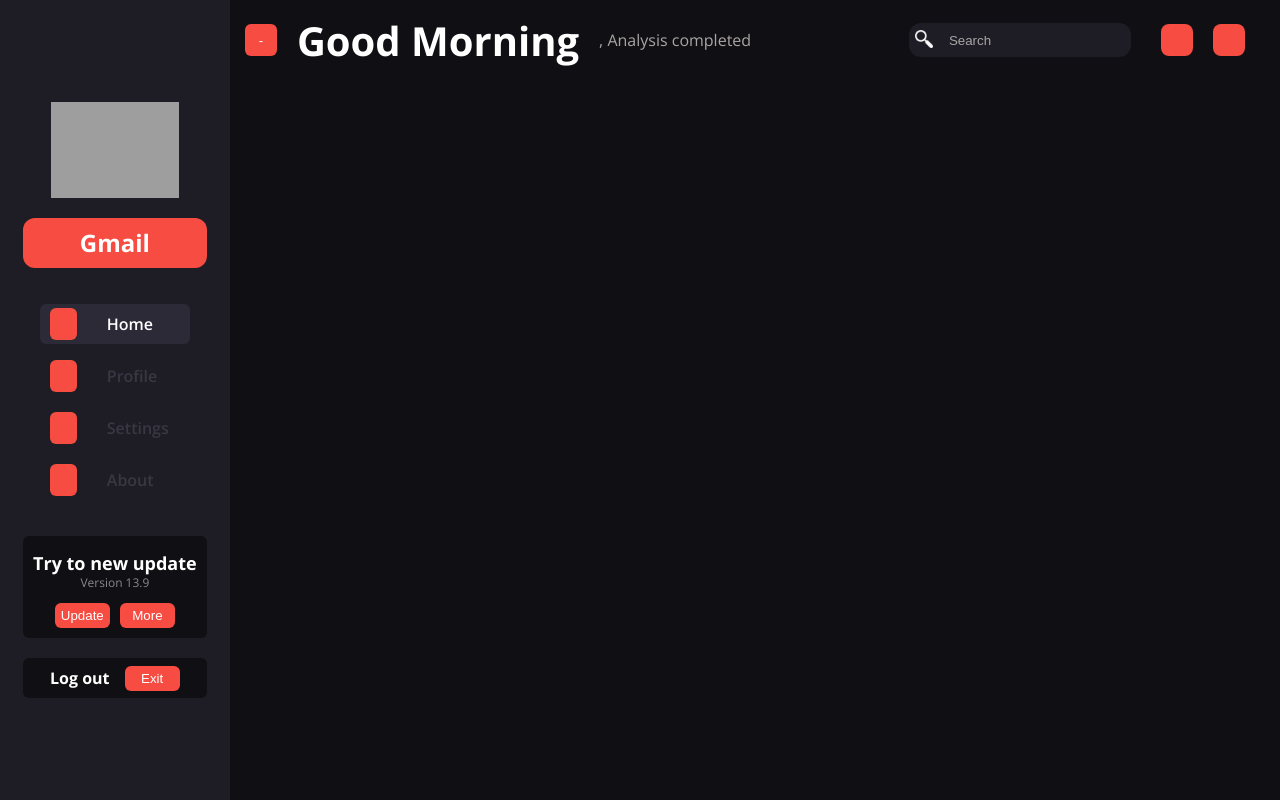
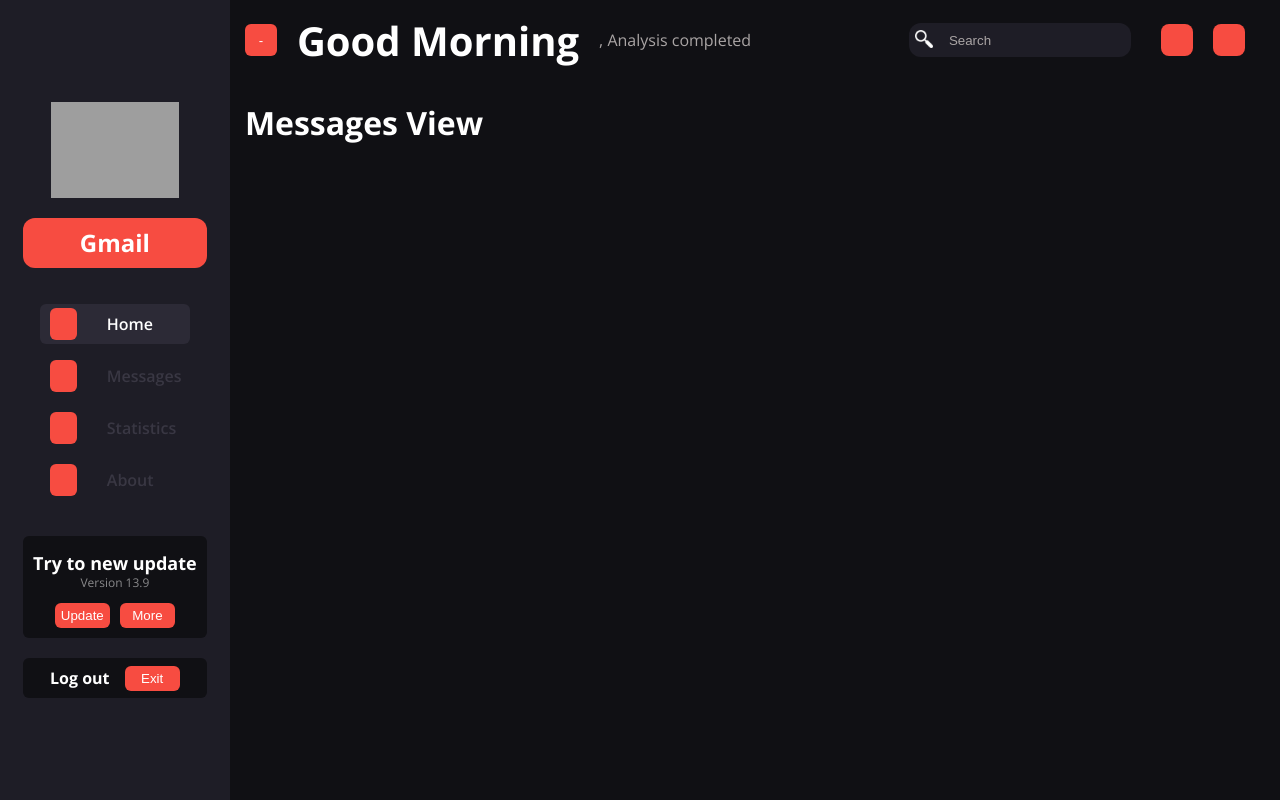
Before and after one commit to WilhamsGomes/dashboard-vue, a Vue app: page /messages in a window 1280 px wide. Built offline with nearby package versions, Linux system fonts and the light colour scheme; grey boxes are pictures that could not be loaded.

Commit message:
Alterando rotas e views

```diff
--- a/src/components/NavBar/NavBar.vue
+++ b/src/components/NavBar/NavBar.vue
@@ -43,8 +43,8 @@
             isActive: true,
             routers: [
                 {id:0, link: "/", icon: "", title: "Home", active: true},
-                {id:1, link: "/profile", icon: "", title: "Profile", active: false},
-                {id:2, link: "/settings", icon: "", title: "Settings", active: false},
+                {id:1, link: "/messages", icon: "", title: "Messages", active: false},
+                {id:2, link: "/statistics", icon: "", title: "Statistics", active: false},
                 {id:3, link: "/about", icon: "", title: "About", active: false},
             ],
         }
--- a/src/router/index.ts
+++ b/src/router/index.ts
@@ -12,14 +12,14 @@ const routes: Array<RouteRecordRaw> = [
     component: () => import(/* webpackChunkName: "about" */ '../views/AboutView.vue')
   },
   {
-    path:'/profile',
-    name: 'profile',
-    component: () => import('../views/ProfileView.vue')
+    path:'/messages',
+    name: 'messages',
+    component: () => import('../views/MessagesView.vue')
   },
   {
-    path:'/settings',
-    name: 'settings',
-    component: () => import('../views/SettingsView.vue')
+    path:'/statistics',
+    name: 'statistics',
+    component: () => import('../views/StatisticsView.vue')
   },
 ]
 
--- a/src/views/SettingsView.vue
+++ b/src/views/MessagesView.vue
@@ -1,6 +1,6 @@
 <template>
-    <div class="settings">
-      <h1>Settings View</h1>
+    <div class="profile">
+      <h1>Messages View</h1>
       <h2>{{ $store.state.search }}</h2>
     </div>
 </template>
@@ -9,7 +9,7 @@
   import { defineComponent } from 'vue';
 
   export default defineComponent({
-    name: 'SettingsView',
+    name: 'ProfileView',
     components: {
     },
   });
--- a/src/views/ProfileView.vue
+++ b/src/views/StatisticsView.vue
@@ -1,6 +1,6 @@
 <template>
-    <div class="profile">
-      <h1>Profile View</h1>
+    <div class="settings">
+      <h1>Statistics View</h1>
       <h2>{{ $store.state.search }}</h2>
     </div>
 </template>
@@ -9,7 +9,7 @@
   import { defineComponent } from 'vue';
 
   export default defineComponent({
-    name: 'ProfileView',
+    name: 'SettingsView',
     components: {
     },
   });
```
